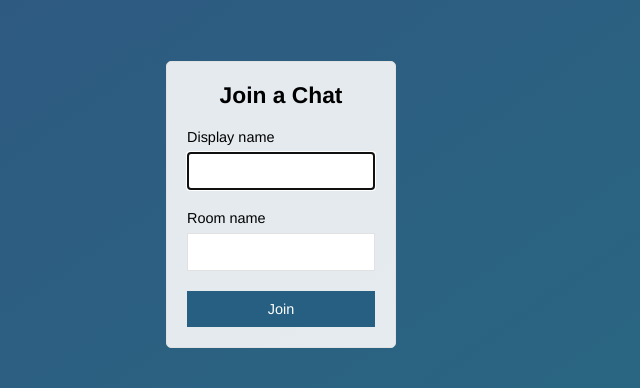
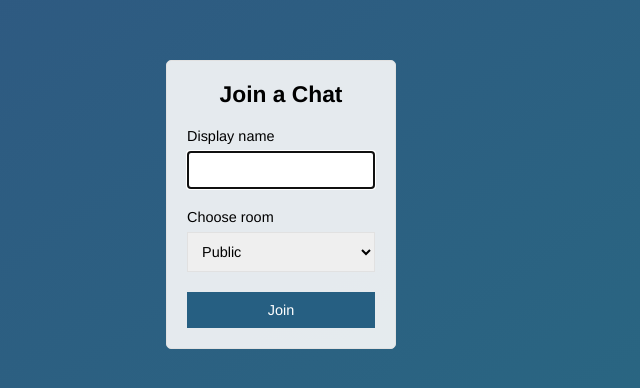
Before and after one commit to caominhtri91/node-chat-app, a website: page public/index.html in a window 1280 px wide. Shown: the part 196-584 px from the top of the page, without its empty margins (359-999 px from the left). Drawn offline with Linux system fonts and the light colour scheme.

Commit message:
Added room chooser

```diff
--- a/public/index.html
+++ b/public/index.html
@@ -18,13 +18,19 @@
         <input type="text" name="name" autofocus/>
       </div>
       <div class="form-field">
-        <label for="">Room name</label>
-        <input type="text" name="room"/>
+        <label for="">Choose room</label>
+        <select id="choose-room" onchange="updateInput()">
+          <option value="public">Public</option>
+          <option value="private">Private</option>
+        </select>
+        <input type="text" name="room" id="roomInput" hidden="true">
       </div>
       <div class="form-field">
         <button>Join</button>
       </div>
     </form>
   </div>
+
+  <script type="text/javascript" src="js/index.js"></script>
 </body>
 </html>
--- a/public/js/chat.js
+++ b/public/js/chat.js
@@ -18,6 +18,7 @@ function scrollToBottom() {
 
 socket.on('connect', function() {
   var params = jQuery.deparam(window.location.search);
+  params.room = params.room.toLowerCase();
 
   socket.emit('join', params, function (err) {
     if (err) {
--- /dev/null
+++ b/public/js/index.js
@@ -0,0 +1,8 @@
+function updateInput(){
+  var e = document.getElementById("choose-room");
+  var roomSelected = e.options[e.selectedIndex].value;
+
+  document.getElementById("roomInput").value=roomSelected;
+}
+
+updateInput();
--- a/server/server.js
+++ b/server/server.js
@@ -17,9 +17,9 @@ var users = new Users();
 app.use(express.static(publicPath));
 
 io.on('connection', (socket) => {
-  console.log('new user connected');
 
   socket.on('join', (params, callback) => {
+
     if (!isRealString(params.name) || !isRealString(params.room)) {
       return callback('Name and room name are required.');
     }
```
